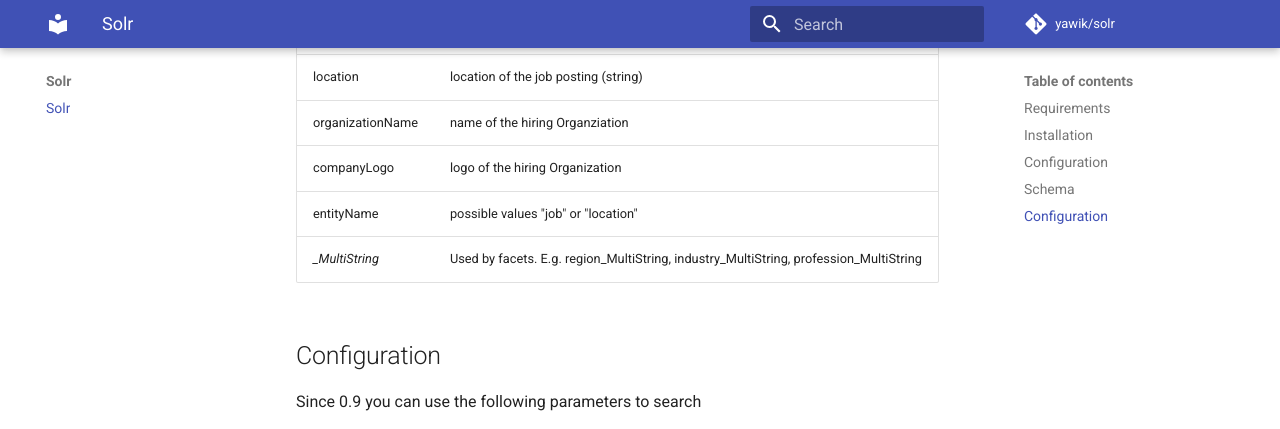
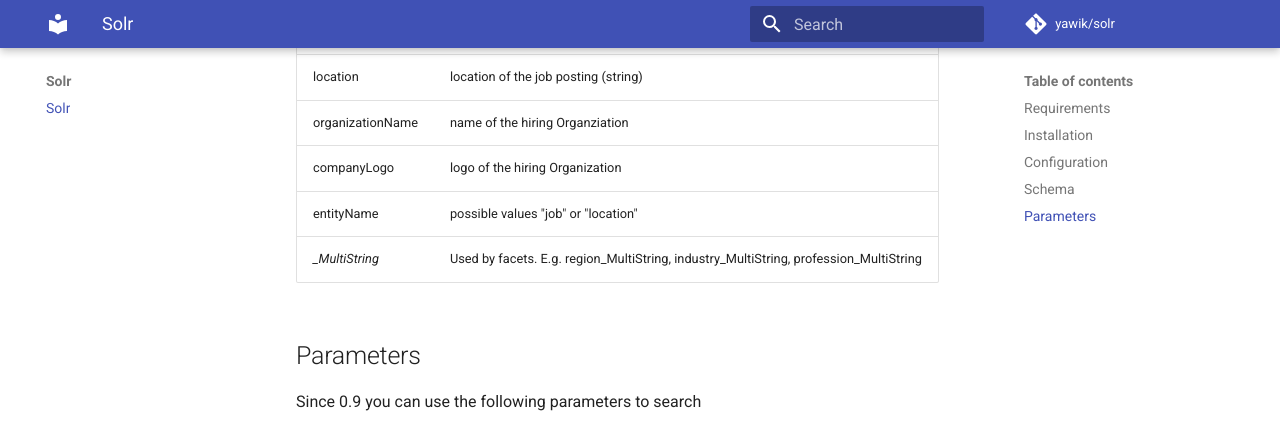
Before and after one commit to yawik/Solr, an MkDocs documentation site: the page built from docs/index.md, in a window 1280 px wide and 900 px high, scrolled down 4725 px. Shown: the top 429 px of the window. Built offline with MkDocs 1.6.1 and Material for MkDocs 9.7.7, drawn with Linux system fonts in a browser that asks for light colours; comment, search, counter and statistics services are not loaded.

Commit message:
Update index.md

```diff
--- a/docs/index.md
+++ b/docs/index.md
@@ -207,7 +207,7 @@ you can initially index all active jobs by:
 
 
 
-## Configuration
+## Parameters
 
 Since 0.9 you can use the following parameters to search
 
```
